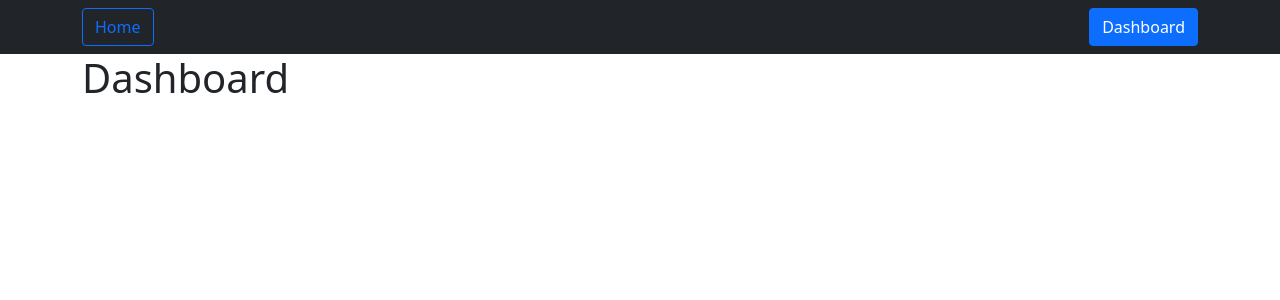
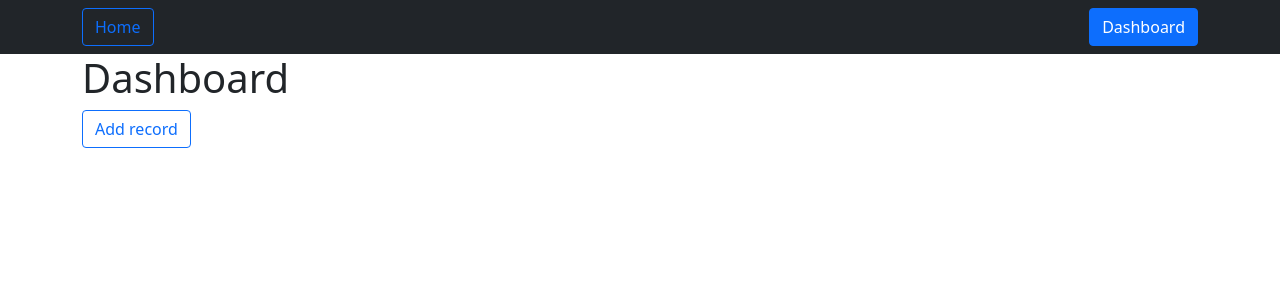
Before and after one commit to LeooR22/budget-app, a React (Create React App) app in the folder Client/: page /dashboard in a window 1280 px wide. Shown: the top 300 px of the page. Built offline with nearby package versions, Linux system fonts and the light colour scheme.

Commit message:
routes: binding of dashboard with addRecord

```diff
--- a/Client/src/index.js
+++ b/Client/src/index.js
@@ -17,7 +17,7 @@ ReactDOM.render(
       <Route path="/" element={<App />}>
         <Route index element={<Home />} />
         <Route path="dashboard" element={<Dashboard />} />
-        <Route path="add" element={<AddRecord />} />
+        <Route path="dashboard/add" element={<AddRecord />} />
 
         <Route path="*" element={<NotFound />} />
       </Route>
--- a/Client/src/routes/Dashboard.jsx
+++ b/Client/src/routes/Dashboard.jsx
@@ -1,7 +1,12 @@
+import { Link } from "react-router-dom";
+
 const Dashboard = () => {
   return (
     <div>
       <h1>Dashboard</h1>
+      <Link to="/dashboard/add" className="btn btn-outline-primary">
+        Add record
+      </Link>
     </div>
   );
 };
```
